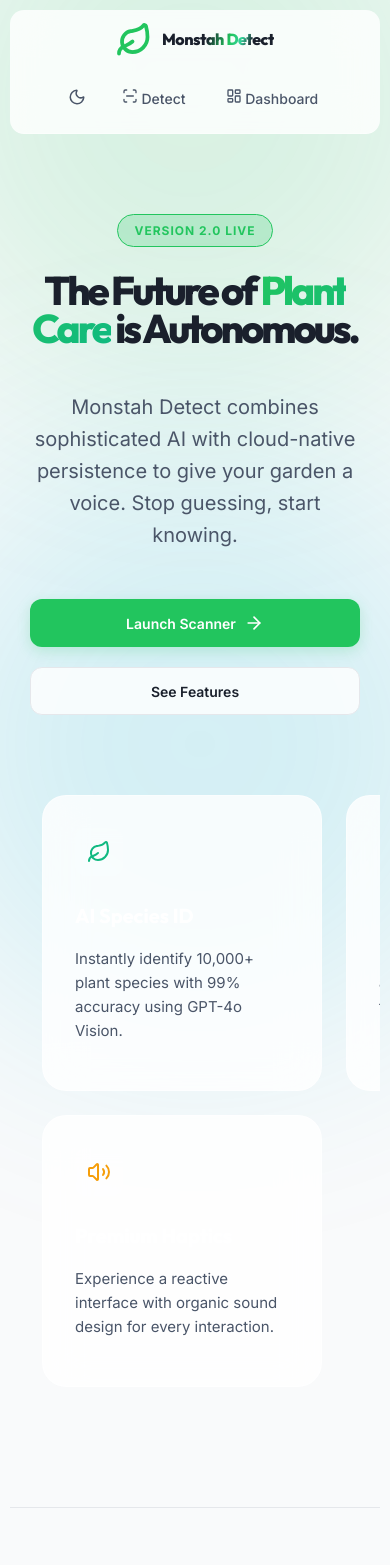
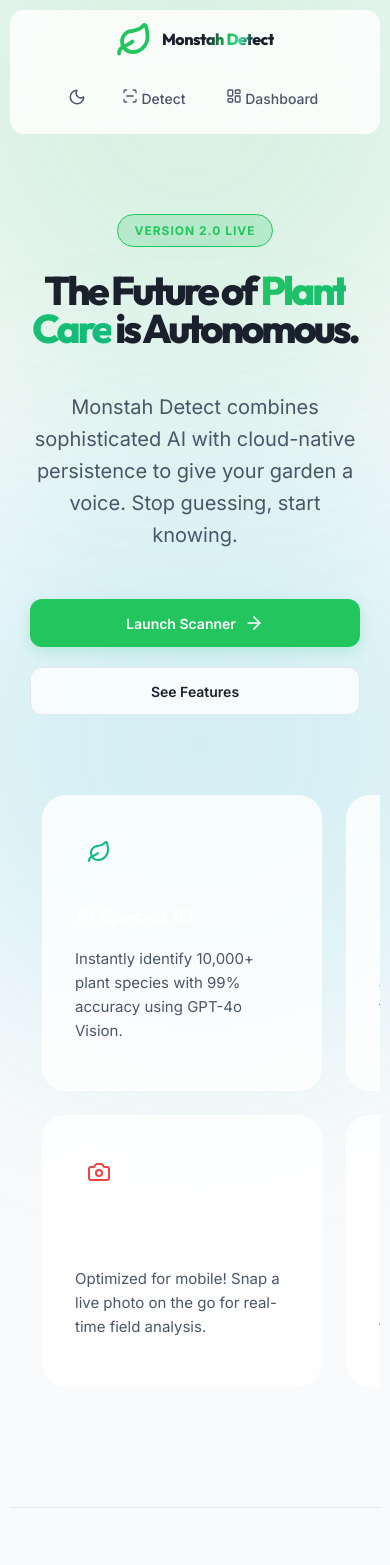
Before and after one commit to monstah123/Monstah-plant-detector, a React (Vite) app: page / in a window 390 px wide. Shown: the top 1565 px of the page. Built offline with nearby package versions, Linux system fonts and the light colour scheme.

Commit message:
feat: add Upload and Mobile Camera feature blocks to landing page

```diff
--- a/src/App.css
+++ b/src/App.css
@@ -259,6 +259,8 @@
 .icon-blue { color: #3b82f6; }
 .icon-purple { color: #a855f7; }
 .icon-yellow { color: #f59e0b; }
+.icon-orange { color: #f97316; }
+.icon-red { color: #ef4444; }
 
 /* ===== RESPONSIVE ===== */
 @media (max-width: 640px) {
--- a/src/components/LandingPage.jsx
+++ b/src/components/LandingPage.jsx
@@ -1,5 +1,5 @@
 import { motion } from 'framer-motion';
-import { Leaf, ShieldCheck, Cloud, Volume2, ArrowRight } from 'lucide-react';
+import { Leaf, ShieldCheck, Cloud, Volume2, ArrowRight, ImagePlus, Camera } from 'lucide-react';
 
 const LandingPage = ({ onStart }) => {
   const features = [
@@ -12,6 +12,16 @@
       icon: <ShieldCheck className="icon-blue" />,
       title: "Health Diagnostic",
       desc: "Detect leaf spots, root rot, and pest infestations before they spread."
+    },
+    {
+      icon: <ImagePlus className="icon-orange" />,
+      title: "Direct Upload",
+      desc: "Drag-and-drop high-resolution plant photos directly from your desktop or gallery."
+    },
+    {
+      icon: <Camera className="icon-red" />,
+      title: "Mobile Camera",
+      desc: "Optimized for mobile! Snap a live photo on the go for real-time field analysis."
     },
     {
       icon: <Cloud className="icon-purple" />,
```
